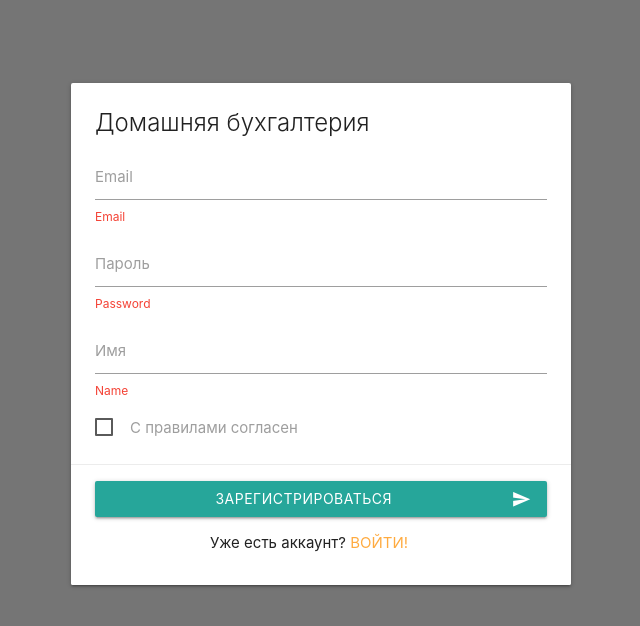
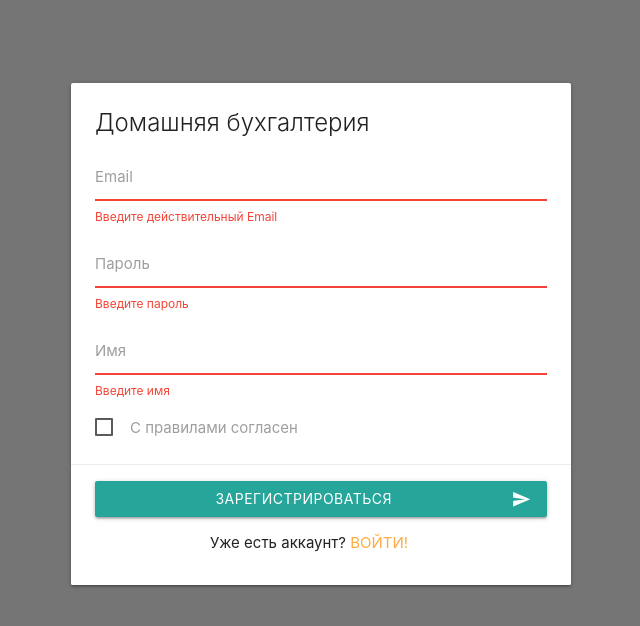
Before and after one commit to 2or4spaces/CRM-system, a Vue app: page /register in a window 1280 px wide. Shown: the top 626 px of the page, without its empty margins (319-959 px from the left). Built offline with nearby package versions, Linux system fonts and the light colour scheme.

Commit message:
form validation

```diff
--- a/package.json
+++ b/package.json
@@ -9,6 +9,7 @@
   },
   "dependencies": {
     "core-js": "^3.8.3",
+    "firebase": "^9.9.2",
     "materialize-css": "^1.0.0-rc.2",
     "register-service-worker": "^1.7.2",
     "vue": "^3.2.13",
--- a/src/main.js
+++ b/src/main.js
@@ -1,8 +1,24 @@
 import { createApp } from 'vue'
 import App from './App.vue'
-import './registerServiceWorker'
 import router from './router'
 import store from './store'
+import './registerServiceWorker'
 import 'materialize-css/dist/js/materialize.min.js'
 
+import { initializeApp } from 'firebase/app'
+import { getAuth } from 'firebase/auth'
+import { getDatabase } from 'firebase/database'
+
+const firebaseApp = initializeApp({
+  apiKey: 'AIzaSyCbPZ5Ih1kHnj4P07cw9MlfdwZL1q3mWmc',
+  authDomain: 'crm-system-roman.firebaseapp.com',
+  projectId: 'crm-system-roman',
+  storageBucket: 'crm-system-roman.appspot.com',
+  messagingSenderId: '375389201612',
+  appId: '1:375389201612:web:6250cf8dca17a75555ce69'
+})
+
+const auth = getAuth(firebaseApp)
+const db = getDatabase(firebaseApp)
+
 createApp(App).use(store).use(router).mount('#app')
--- /dev/null
+++ b/src/store/auth.js
@@ -0,0 +1,13 @@
+import firebase from 'firebase/app'
+
+export default {
+  actions: {
+    async login ({ dispatch, commit }, { email, password }) {
+      try {
+        await firebase.auth().signInWithEmailAndPassword(email, password)
+      } catch (e) {
+        throw e
+      }
+    }
+  }
+}
--- a/src/store/index.js
+++ b/src/store/index.js
@@ -1,4 +1,5 @@
 import { createStore } from 'vuex'
+import auth from './auth'
 
 export default createStore({
   state: {
@@ -10,5 +11,6 @@ export default createStore({
   actions: {
   },
   modules: {
+    auth
   }
 })
--- a/src/views/AppLogin.vue
+++ b/src/views/AppLogin.vue
@@ -2,25 +2,40 @@
   <form class="card auth-card" @submit.prevent="submitHandler">
     <div class="card-content">
       <span class="card-title">Домашняя бухгалтерия</span>
+
       <div class="input-field">
         <input
           id="email"
           type="text"
-          class="validate"
+          v-model.trim="email"
+          :class="{ invalid: !emailСheck }"
         >
         <label for="email">Email</label>
-        <small class="helper-text invalid">Email</small>
+        <small
+          class="helper-text invalid"
+          v-if="!emailСheck"
+        >Введите действительный Email</small>
+        <small
+          class="helper-text teal-text"
+          v-else
+        >Email принят</small>
       </div>
+
       <div class="input-field">
         <input
           id="password"
           type="password"
-          class="validate"
+          v-model.trim="password"
+          :class="{ invalid: !passwordСheck }"
         >
         <label for="password">Пароль</label>
-        <small class="helper-text invalid">Password</small>
+        <small
+          class="helper-text invalid"
+          v-if="!passwordСheck"
+        >Введите пароль</small>
       </div>
     </div>
+
     <div class="card-action">
       <div>
         <button
@@ -31,7 +46,6 @@
           <i class="material-icons right">send</i>
         </button>
       </div>
-
       <p class="center">
         Нет аккаунта?
         <router-link :to="{ name: 'register' }">Зарегистрироваться</router-link>
@@ -42,11 +56,35 @@
 
 <script>
 export default {
+  data () {
+    return {
+      email: '',
+      password: ''
+    }
+  },
+  computed: {
+    emailСheck () {
+      const emailRegExp = /([\w.-]+@[\w.-]+\.[\w.-]+)/
+      return emailRegExp.test(this.email)
+    },
+    passwordСheck () {
+      const passwordRegExp = /([\w]{5,})/
+      return passwordRegExp.test(this.password)
+    }
+  },
   methods: {
-    submitHandler () {
-      this.$router.push('/')
+    async submitHandler () {
+      if (this.emailСheck && this.passwordСheck) {
+        const formData = {
+          email: this.email,
+          password: this.password
+        }
+        try {
+          await this.$store.dispatch('login', formData)
+          this.$router.push('/')
+        } catch (e) {}
+      }
     }
   }
 }
-
 </script>
--- a/src/views/AppRegister.vue
+++ b/src/views/AppRegister.vue
@@ -1,36 +1,57 @@
 <template>
-  <form class="card auth-card">
+  <form class="card auth-card" @submit.prevent="submitHandler">
     <div class="card-content">
       <span class="card-title">Домашняя бухгалтерия</span>
+
       <div class="input-field">
         <input
           id="email"
           type="text"
+          v-model.trim="email"
+          :class="{ invalid: !emailСheck }"
         >
         <label for="email">Email</label>
-        <small class="helper-text invalid">Email</small>
+        <small
+          class="helper-text invalid"
+          v-if="!emailСheck"
+        >Введите действительный Email</small>
+        <small
+          class="helper-text teal-text"
+          v-else
+        >Email принят</small>
       </div>
+
       <div class="input-field">
         <input
           id="password"
           type="password"
-          class="validate"
+          v-model.trim="password"
+          :class="{ invalid: !passwordСheck }"
         >
         <label for="password">Пароль</label>
-        <small class="helper-text invalid">Password</small>
+        <small
+          class="helper-text invalid"
+          v-if="!passwordСheck"
+        >Введите пароль</small>
       </div>
+
       <div class="input-field">
         <input
           id="name"
           type="text"
-          class="validate"
+          v-model.trim="name"
+          :class="{ invalid: !nameСheck }"
         >
         <label for="name">Имя</label>
-        <small class="helper-text invalid">Name</small>
+        <small
+          class="helper-text invalid"
+          v-if="!nameСheck"
+        >Введите имя</small>
       </div>
+
       <p>
         <label>
-          <input type="checkbox" />
+          <input type="checkbox" v-model="agree" />
           <span>С правилами согласен</span>
         </label>
       </p>
@@ -48,8 +69,48 @@
 
       <p class="center">
         Уже есть аккаунт?
-        <a href="/">Войти!</a>
+        <router-link :to="{ name: 'login' }">Войти!</router-link>
       </p>
     </div>
   </form>
 </template>
+
+<script>
+export default {
+  data () {
+    return {
+      email: '',
+      password: '',
+      name: '',
+      agree: false
+    }
+  },
+  computed: {
+    emailСheck () {
+      const emailRegExp = /([\w.-]+@[\w.-]+\.[\w.-]+)/
+      return emailRegExp.test(this.email)
+    },
+    passwordСheck () {
+      const passwordRegExp = /([\w]{5,})/
+      return passwordRegExp.test(this.password)
+    },
+    nameСheck () {
+      const nameRegExp = /([A-za-z]{4,})/
+      return nameRegExp.test(this.name)
+    }
+  },
+  methods: {
+    submitHandler () {
+      if (this.emailСheck && this.passwordСheck && this.nameСheck && this.agree) {
+        this.$router.push('/')
+        const formData = {
+          email: this.email,
+          password: this.password,
+          name: this.name
+        }
+        console.log(formData)
+      }
+    }
+  }
+}
+</script>
```
Also changed, not shown: 1 other file (tests, documents, lock files or other folders).
